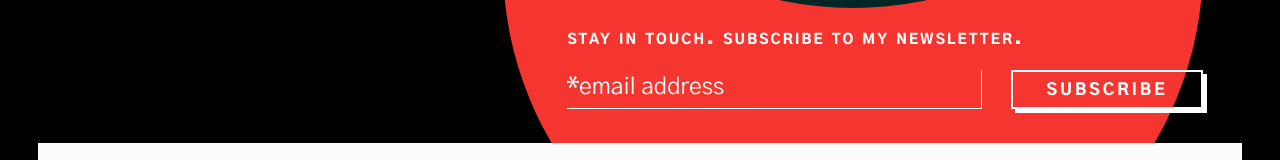
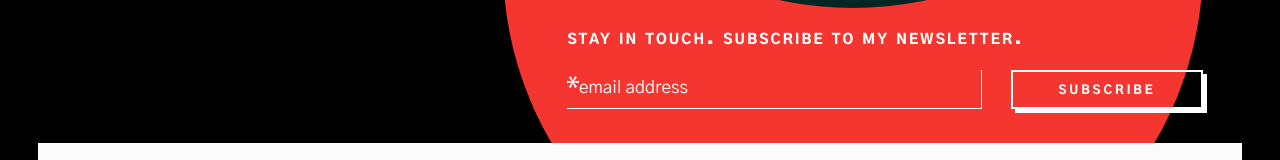
Before and after one commit to fabiomrbarbosa/fabiobarbosa.net, a website: page index.html in a window 1280 px wide. Shown: the part 555-715 px from the top of the page. Drawn offline with Linux system fonts and the light colour scheme.

Commit message:
Fix form input text size, again

```diff
--- a/assets/css/src/modules/_forms.scss
+++ b/assets/css/src/modules/_forms.scss
@@ -6,7 +6,7 @@ textarea {
   display: block;
   color: var(--color-content);
   font-family: $alt-font-family;
-  font-size: $base-font-size / 16 * 80%;
+  font-size: .6rem;
   line-height: $leading;
   padding: 0 $leading / 3;
   width: 100%;
```
Also changed, not shown: assets/css/dist/styles.min.css.
